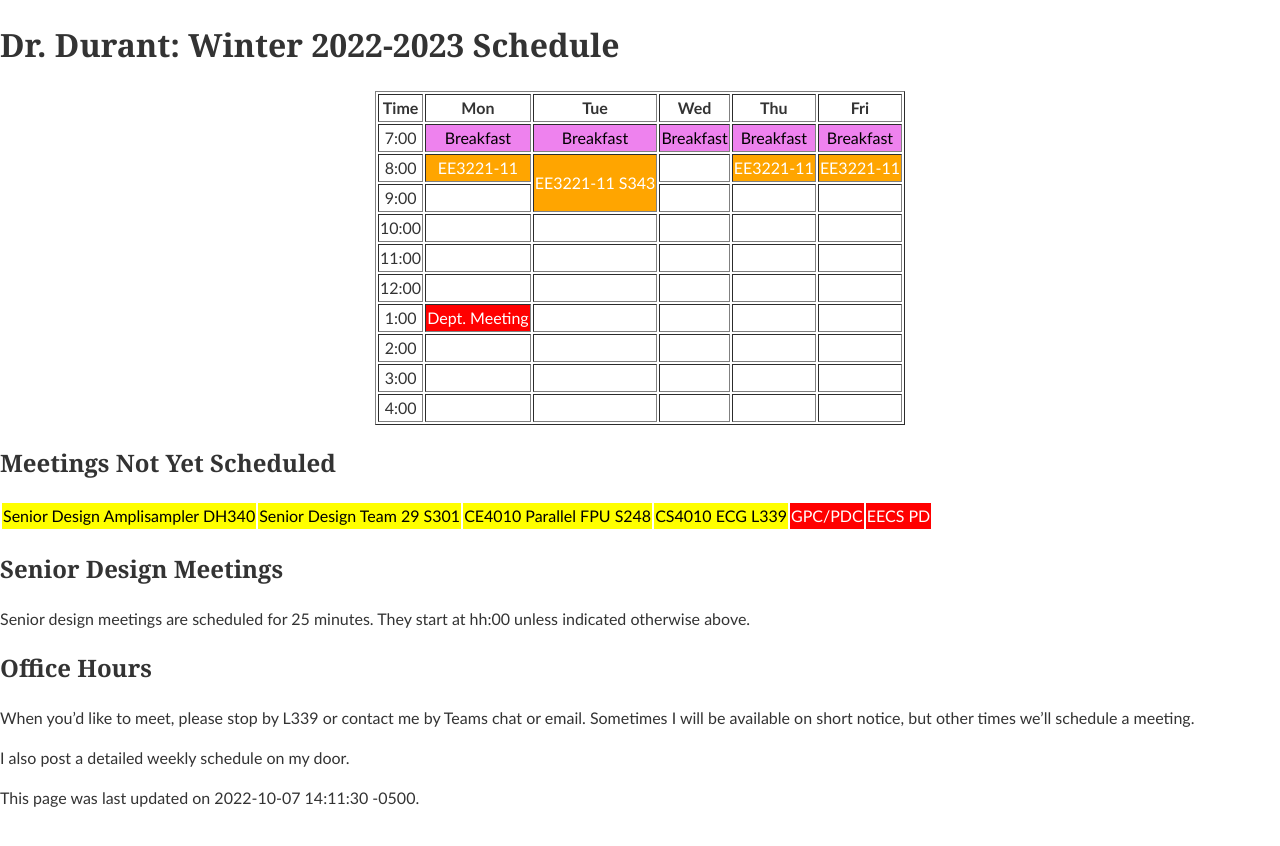
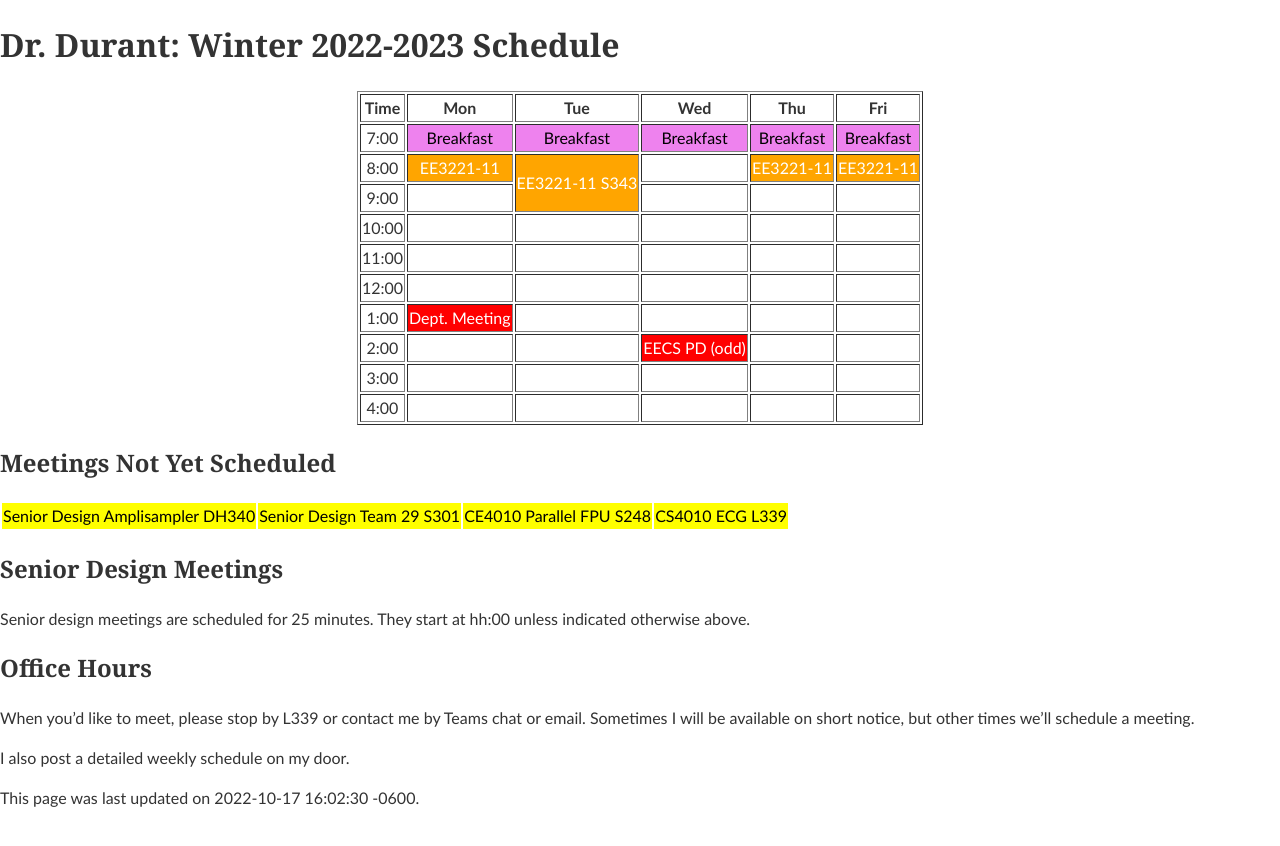
Before and after one commit to edurant/edurant.github.io, a Jekyll site: the page built from sched/w2223.md, in a window 1280 px wide. Shown: the top 846 px of the page. Built offline with Jekyll 4.4.1, drawn with Linux system fonts in a browser that asks for light colours.

Commit message:
small updates for winter, winter schedule, MSML date details

```diff
--- a/index.html
+++ b/index.html
@@ -15,7 +15,7 @@ layout: null
 <h1 align="center">{{page.title}}</h1>
 
 <div align="center">
-    <p><a href="courses/">Courses</a>: <a href="courses/cs4981/">CS-4981</a> <a href="courses/ee3221/">EE-3221</a> <a href="https://gitlab.com/msoe.edu/eecs/seniordesign/ce/wikis/">Senior Design</a>
+    <p><a href="courses/">Courses</a>: <a href="courses/ee3221/">EE-3221</a> <a href="https://gitlab.com/msoe.edu/eecs/seniordesign/ce/wikis/">Senior Design</a>
     | <a href="sched/w2223.html">Schedule</a>
     | Advising: <a href="advising/">CE</a>, <a href="advising/msml.html">MSML</a>
     | <a href="https://scholar.google.com/citations?user=FSlPi_wAAAAJ">Publications</a>
--- a/sched/w2223.md
+++ b/sched/w2223.md
@@ -1,6 +1,6 @@
 ---
 title: "Dr. Durant: Winter 2022-2023 Schedule"
-date: 2022-10-07 14:11:30 -0500
+date: 2022-10-17 16:02:30 -0600
 ---
 
 <style type="text/css">
@@ -21,7 +21,7 @@ td.lunch  { background-color: violet;  color: black; }
 <tr><td>11:00</td>      <td>&nbsp;</td>                     <td>&nbsp;</td>                                     <td>&nbsp;</td>                     <td>&nbsp;</td>                     <td>&nbsp;</td>                     </tr>
 <tr><td>12:00</td>      <td>&nbsp;</td>                     <td>&nbsp;</td>                                     <td>&nbsp;</td>                     <td>&nbsp;</td>                     <td>&nbsp;</td>                     </tr>
 <tr><td>1:00</td>       <td class="am">Dept. Meeting</td>   <td>&nbsp;</td>                                     <td>&nbsp;</td>                     <td>&nbsp;</td>                     <td>&nbsp;</td>                     </tr>
-<tr><td>2:00</td>       <td>&nbsp;</td>                     <td>&nbsp;</td>                                     <td>&nbsp;</td>                     <td>&nbsp;</td>                     <td>&nbsp;</td>                     </tr>
+<tr><td>2:00</td>       <td>&nbsp;</td>                     <td>&nbsp;</td>                                     <td class="am">EECS PD (odd)</td>   <td>&nbsp;</td>                     <td>&nbsp;</td>                     </tr>
 <tr><td>3:00</td>       <td>&nbsp;</td>                     <td>&nbsp;</td>                                     <td>&nbsp;</td>                     <td>&nbsp;</td>                     <td>&nbsp;</td>                     </tr>
 <tr><td>4:00</td>       <td>&nbsp;</td>                     <td>&nbsp;</td>                                     <td>&nbsp;</td>                     <td>&nbsp;</td>                     <td>&nbsp;</td>                     </tr>
 </table>
@@ -33,8 +33,6 @@ td.lunch  { background-color: violet;  color: black; }
 <td class="ce4010">Senior Design Team 29 S301</td>
 <td class="ce4010">CE4010 Parallel FPU S248</td>
 <td class="ce4010">CS4010 ECG L339</td>
-<td class="am">GPC/PDC</td>
-<td class="am">EECS PD</td>
 </tr></table>
 
 ## Senior Design Meetings
```
Also changed, not shown: advising/msml.md (+1 -1 lines).
